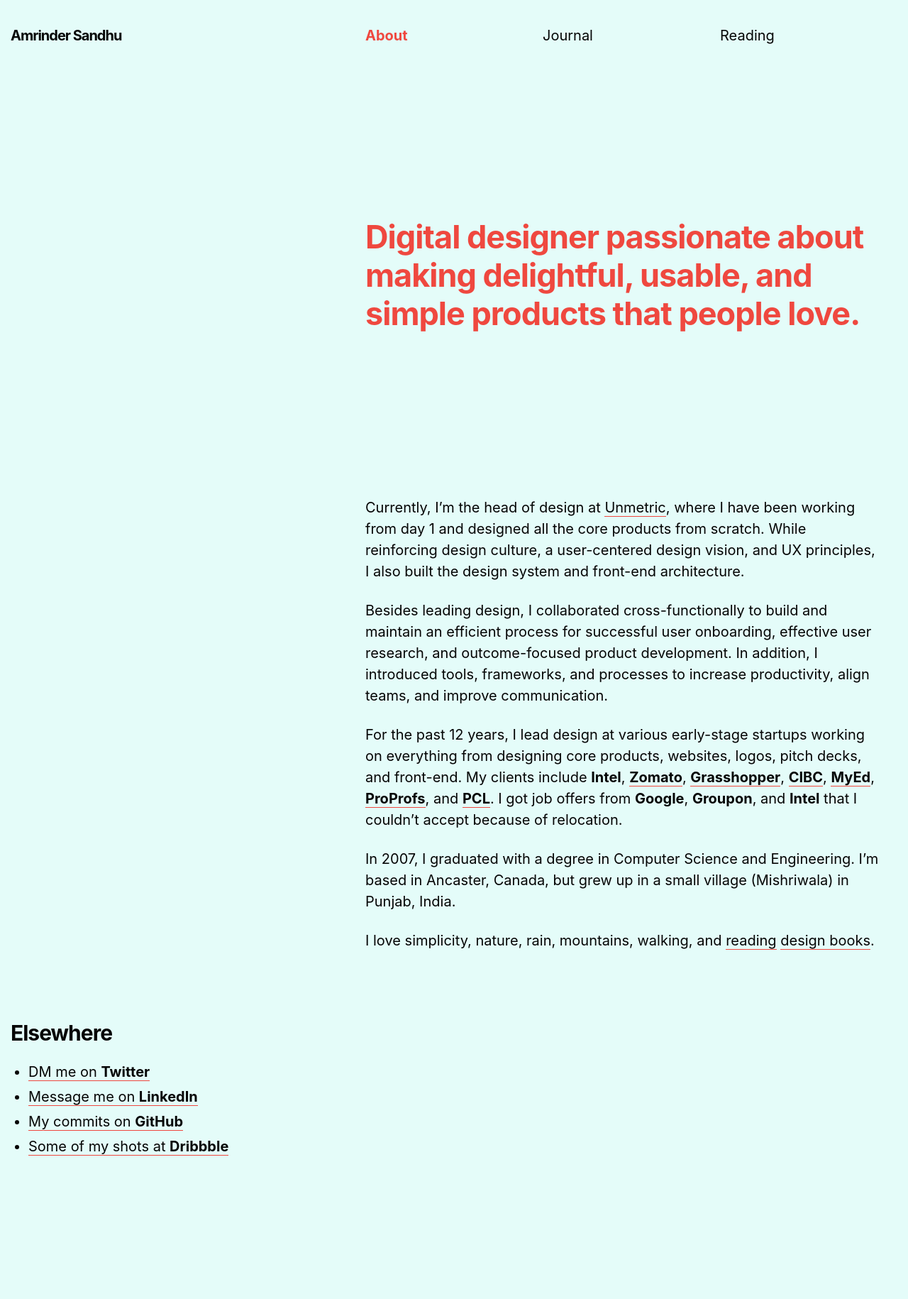
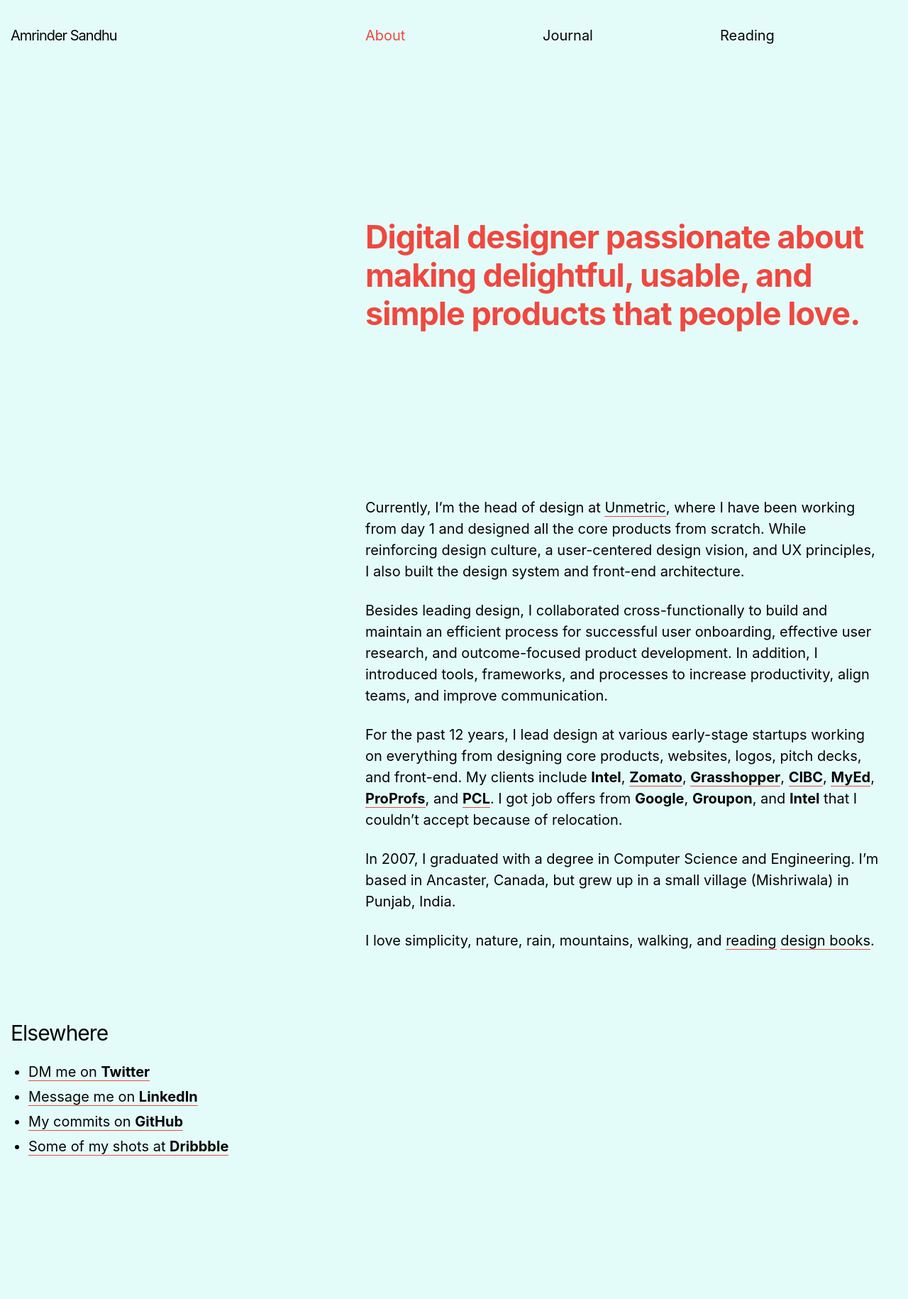
Before and after one commit to harjotgrewal/amrindersandhu, a Jekyll site: the page built from index.html, in a window 1280 px wide. Shown: the whole page at 71% size. Built offline with Jekyll 4.4.1, drawn with Linux system fonts in a browser that asks for light colours.

```diff
--- a/_data/awayback.yml
+++ b/_data/awayback.yml
@@ -64,7 +64,7 @@ journal:
 
 
 - {
-	title: 'Great advice on setting type for headings.',
+	title: 'A common problem with most softwares and how to fix it.',
 	url: 'http://blog.typekit.com/2013/10/09/on-weights-styles/',
 	author: 'TypeKit Blog',
 	content-title: 'The forgotten side of quality',
--- a/_scss/_components-header.scss
+++ b/_scss/_components-header.scss
@@ -23,7 +23,7 @@
     color: $color-text-lighter;
     display: inline-block;
     font-size: $font-size-m;
-    //font-weight: normal;
+    font-weight: normal;
     letter-spacing: -1px;
     line-height: 1;
     position: relative;
--- a/_scss/_theme-base.scss
+++ b/_scss/_theme-base.scss
@@ -83,8 +83,8 @@
     }
 
     .c-nav__link--home {
+        //border-bottom-color: $color-grey-lighter;
         color: $theme-bg-bright-1;
-        font-weight: bold;
 
     }
 
@@ -179,7 +179,6 @@
 
     .c-nav__link--books {
         color: $theme-bg-bright-3;
-        font-weight: bold;
     }
 
 
@@ -213,7 +212,6 @@
 
     .c-nav__link--journal {
         color: $theme-bg-bright-4;
-        font-weight: bold;
     }
 
     .c-billboard__title {
--- a/css/styles.css
+++ b/css/styles.css
@@ -514,7 +514,6 @@ h1 {
 
 h2 {
   font-size: 45px;
-  font-weight: 700;
   letter-spacing: -1px;
   line-height: 1; }
   @media screen and (min-width: 1139px) {
@@ -524,34 +523,20 @@ h2 {
 
 h3 {
   font-size: 20px;
-  font-weight: 700;
   letter-spacing: -1px;
   line-height: 1; }
   @media screen and (min-width: 1139px) {
     h3 {
       font-size: 30px; } }
 
-.text-size-s {
-  font-size: 20px;
-  line-height: 1.5; }
-
 h4 {
   font-size: 16px;
-  font-weight: 700;
   margin-top: 10px;
   line-height: 1.1; }
   @media screen and (min-width: 1139px) {
     h4 {
       font-size: 20px;
       line-height: 1.3; } }
-
-.text-style-5 {
-  color: #858585;
-  font-size: 20px;
-  letter-spacing: 5px;
-  line-height: 1.5;
-  margin-top: 15px;
-  text-transform: uppercase; }
 
 p {
   font-size: 16px;
@@ -897,6 +882,7 @@ a {
   color: #c5c5c5;
   display: inline-block;
   font-size: 30px;
+  font-weight: normal;
   letter-spacing: -1px;
   line-height: 1;
   position: relative;
@@ -1129,8 +1115,7 @@ a {
   .p-home .c-name path {
     stroke: #EF483F; }
   .p-home .c-nav__link--home {
-    color: #EF483F;
-    font-weight: bold; }
+    color: #EF483F; }
   .p-home .c-billboard {
     border-color: #EF483F; }
   .p-home .c-billboard__title {
@@ -1180,8 +1165,7 @@ a {
   .p-books .c-name path {
     stroke: #01CD7D; }
   .p-books .c-nav__link--books {
-    color: #01CD7D;
-    font-weight: bold; }
+    color: #01CD7D; }
   .p-books .c-billboard__title {
     font-size: 300px; }
     @media screen and (min-width: 1139px) {
@@ -1198,8 +1182,7 @@ a {
   .p-journal .c-name path {
     stroke: #00D1FF; }
   .p-journal .c-nav__link--journal {
-    color: #00D1FF;
-    font-weight: bold; }
+    color: #00D1FF; }
   .p-journal .c-billboard__title {
     font-size: 300px; }
     @media screen and (min-width: 1139px) {
```
Also changed, not shown: _scss/_base-typography.scss (+3 -17 lines), 2 other files.
